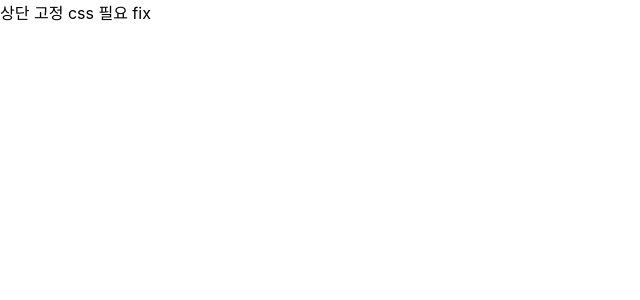
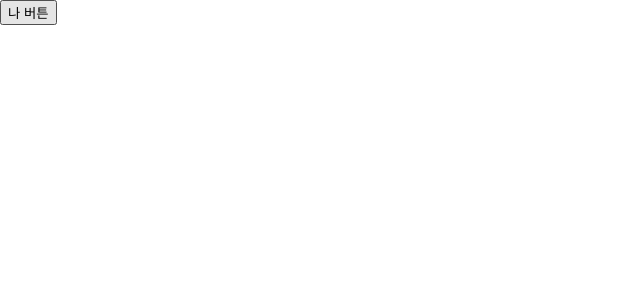
Before and after one commit to codestates/petchu-client, a React (Create React App) app in the folder petchu/: page /login in a window 1280 px wide. Shown: the top 300 px of the page, without its empty margins (0-640 px from the left). Built offline with nearby package versions, Linux system fonts and the light colour scheme.

Commit message:
feat Hompage & Login path

```diff
--- a/petchu/src/homepage/HomePageTop.js
+++ b/petchu/src/homepage/HomePageTop.js
@@ -1,6 +1,7 @@
 import React from "react";
-import {  withRouter } from "react-router-dom";
+import {  Switch,Route, Redirect, withRouter } from "react-router-dom";
 import axios from "axios";
+import LoginPage from "./LoginPage";
 
 axios.defaults.withCredentials = true;
 
@@ -11,12 +12,26 @@ class HomePageTop extends React.Component {
         this.state ={
 
         };
+        this.goLoginPage = this.goLoginPage.bind(this);
+
+    }
+    //로그인 페이지로 이동하는 함수
+    goLoginPage = () =>{
 
 
     }
+
     render() {
         return(
-            <div>상단 고정 css 필요 fix </div>
+           <Switch>
+                <Route
+            path='/login'
+            render={() => (
+              <LoginPage/>
+            )}
+          />
+
+           </Switch>
         );
     };
 }
--- /dev/null
+++ b/petchu/src/homepage/LoginPage.js
@@ -0,0 +1,30 @@
+import React from "react";
+import { Link, withRouter } from "react-router-dom";
+import axios from "axios";
+
+axios.defaults.withCredentials = true;
+
+class LoginPage extends React.Component {
+    constructor(props){
+        super(props);
+
+        this.state = {
+
+        };
+        this.pagemove = this.pagemove.bind(this);
+    }
+
+    pagemove = () => {
+
+    }
+    render() {
+        return(
+            <div>
+                <button onClick= {this.pagemove} > 나 버튼</button>
+            </div>
+        )
+    }
+}
+
+
+export default withRouter(LoginPage);
```
